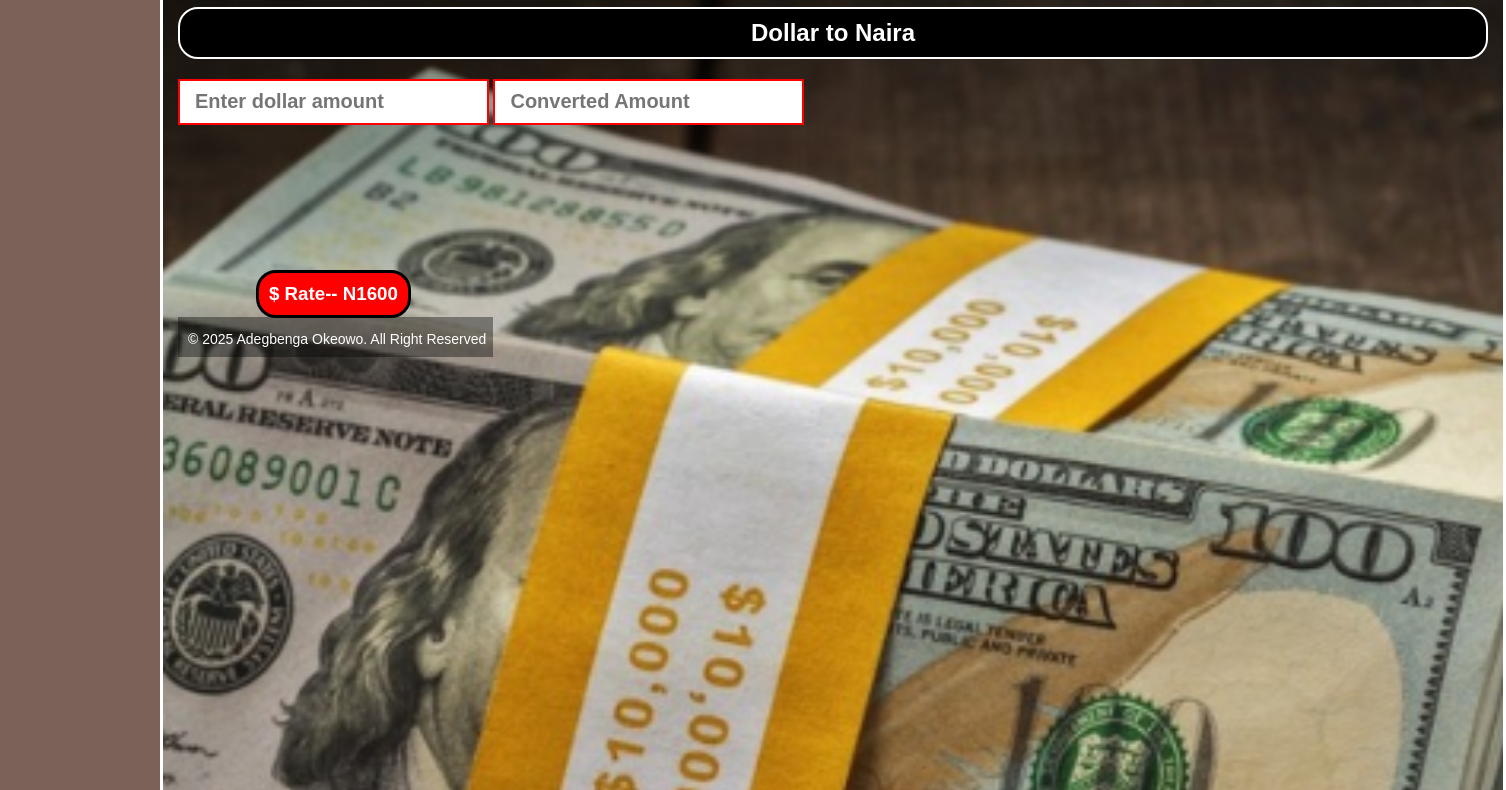
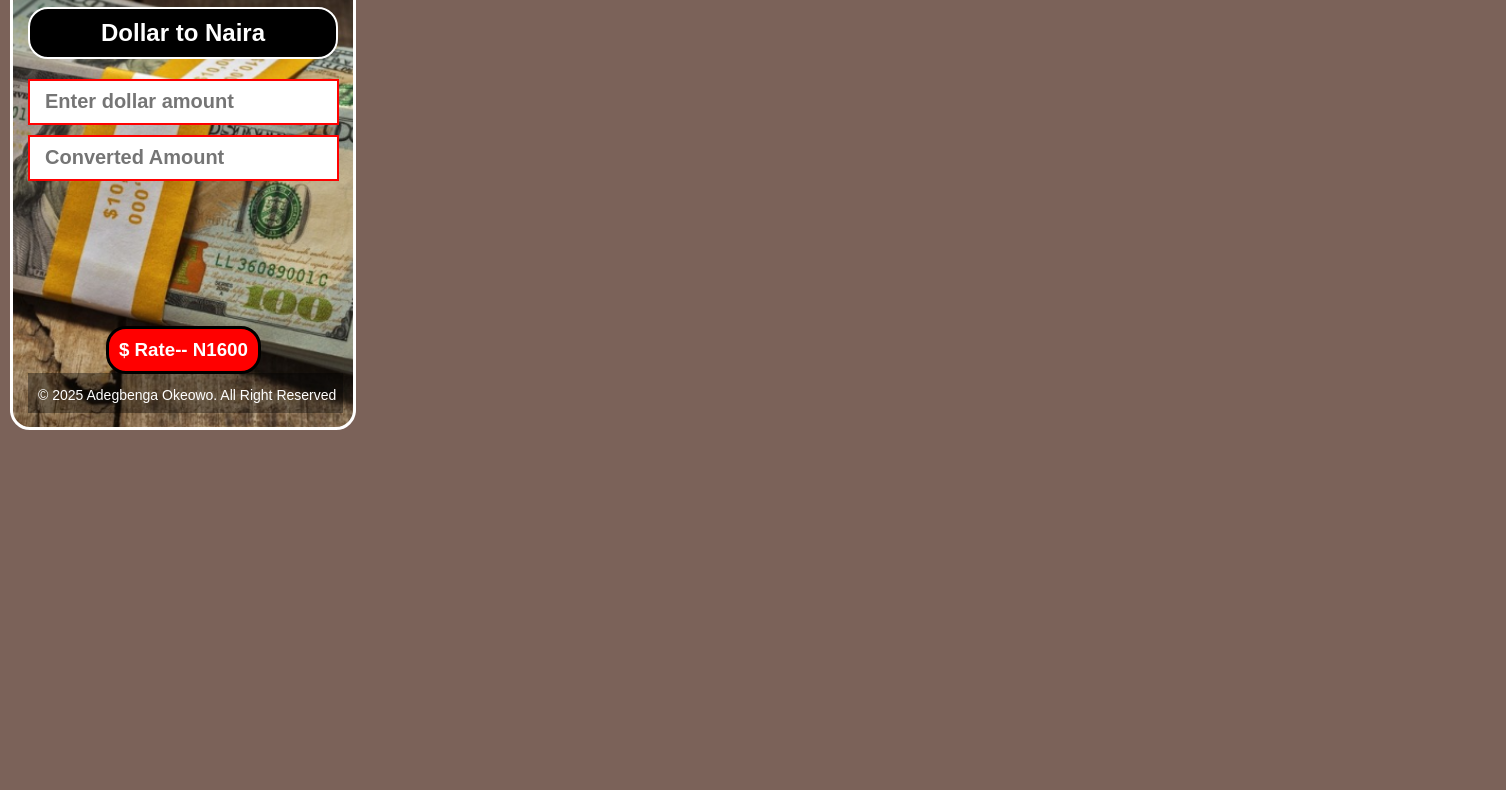
Before and after one commit to icode-fenixwings/FX-CONVERTER-, a plain HTML site: page index.html in a window 1280 px wide. Shown: the part 96-886 px from the top of the page, 1506 px wide, since content can reach past the window. After the commit the page ends 800 px from the top, so only its background shows below. Drawn offline with Linux system fonts and the light colour scheme.

Commit message:
debuging error
error detected

```diff
--- a/style.css
+++ b/style.css
@@ -43,17 +43,14 @@ position: relative;
   left: 25%;
   margin-bottom: 20px;
 }
-.box-container {
-  margin: 0 150px;
-}
 .box {
   background-image: url('Screenshot_20250430-195904.png');
   background-position: center;
   background-size: cover;
   background-repeat: no repeat;
   overflow: hidden;
-  width: 1310px;
-  height: 1500px;
+  width: 310px;
+  height: 500px;
   border: 3px solid white;
   padding: 0 15px;
   border-radius: 20px;
```
